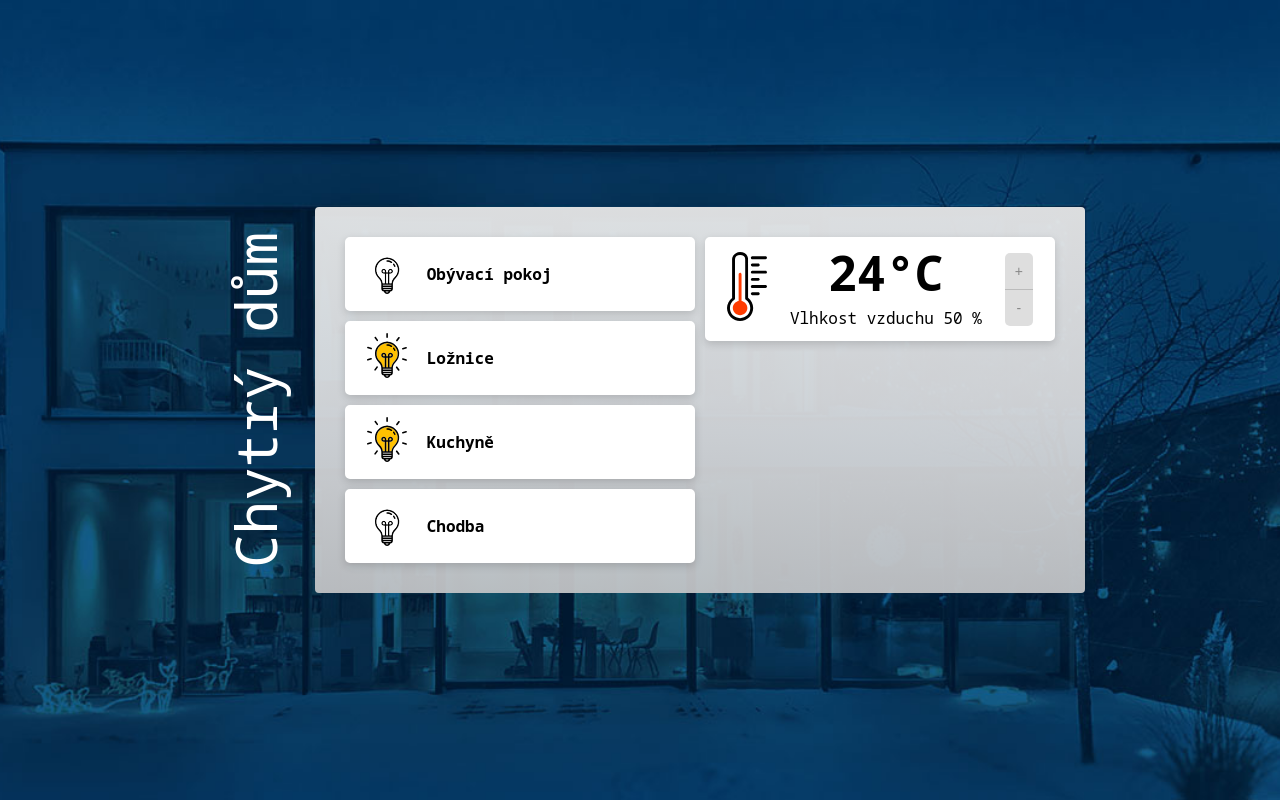
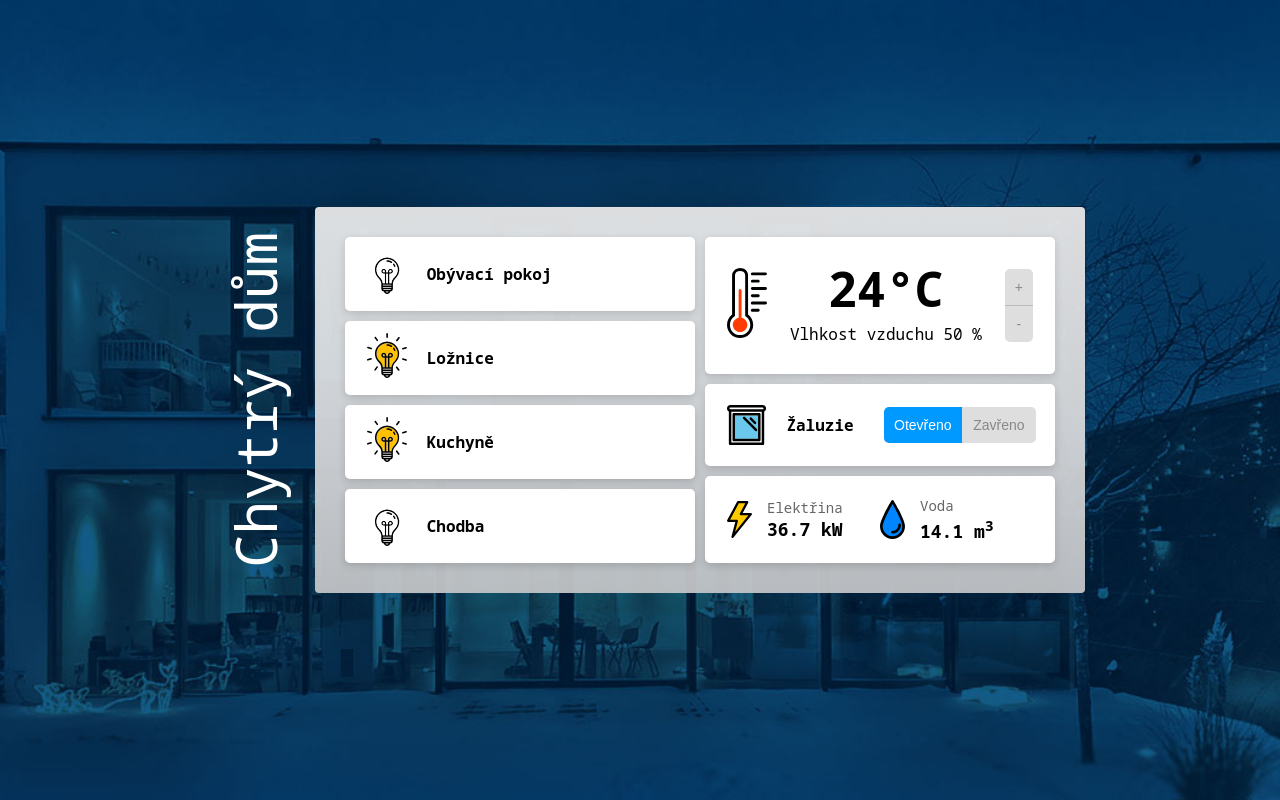
Before and after one commit to ArcanisCz/kristyna-opletalova-projekt2-chytry_dum-fork, a React app: page / in a window 1280 px wide. Built offline with nearby package versions, Linux system fonts and the light colour scheme.

Commit message:
nastavování state Blinds + komponenta Energy

```diff
--- a/package.json
+++ b/package.json
@@ -23,6 +23,7 @@
     "webpack-dev-server": "^4.10.0"
   },
   "dependencies": {
+    "classnames": "^2.3.2",
     "react": "^18.2.0",
     "react-dom": "^18.2.0"
   }
--- a/src/components/Blinds/index.jsx
+++ b/src/components/Blinds/index.jsx
@@ -1,19 +1,26 @@
 import blindsOpen from "../../images/blinds-open.svg";
-import React from "react";
+import blindsClosed from "../../images/blinds-closed.svg";
+import React, {useState} from "react";
+import {cn} from "../../index";
 
-const Blinds = () => {
+const Blinds = ({state}) => {
+    const [blinds, setBlinds] = useState(state);
+    const isOpen = blinds === 'open';
+
     return (
         <div className="blinds">
             <div className="blinds__icon">
-                <img src={blindsOpen}/>
+                <img src={isOpen ? blindsOpen : blindsClosed}/>
             </div>
             <div className="blinds__name">
                 Žaluzie
             </div>
             <div className="blinds__controls">
-                <button className="button button--active">Otevřeno</button>
-                <button className="button">Zavřeno</button>
+                <button className={cn('button', isOpen && 'button--active')} onClick={() => setBlinds('open')}>Otevřeno</button>
+                <button className={cn('button', !isOpen && 'button--active')} onClick={() => setBlinds('closed')}>Zavřeno</button>
             </div>
         </div>
     )
 }
+
+export default Blinds;
--- a/src/components/Dashboard/index.jsx
+++ b/src/components/Dashboard/index.jsx
@@ -1,12 +1,16 @@
 import React from "react";
 import Lights from "../Lights";
 import Climate from "../Climate";
+import Blinds from "../Blinds";
+import Energy from "../Energy";
 
 const Dashboard = ({data}) => {
     return (
         <main className="dashboard">
             <Lights lights={data.lights}/>
             <Climate temperature={data.climate.temperature} humidity={data.climate.humidity} />
+            <Blinds state={data.blinds}/>
+            <Energy electricity={data.energyConsumption.electricity} water={data.energyConsumption.water} />
         </main>
     )
 }
--- a/src/components/Energy/index.jsx
+++ b/src/components/Energy/index.jsx
@@ -1,29 +1,31 @@
-import electricity from "../../images/electricity.svg";
-import water from "../../images/water.svg";
+import electricityImg from "../../images/electricity.svg";
+import waterImg from "../../images/water.svg";
 import React from "react";
 
-const Energy = () => {
+const Energy = ({electricity, water}) => {
     return (
         <div className="energy"
         >
             <div className="energy__source">
                 <div className="energy__icon">
-                    <img src={electricity}/>
+                    <img src={electricityImg}/>
                 </div>
                 <div className="energy__consumption">
                     <div className="energy__description">Elektřina</div>
-                    <div className="energy__value">36.7 kW</div>
+                    <div className="energy__value">{electricity} kW</div>
                 </div>
             </div>
             <div className="energy__source">
                 <div className="energy__icon">
-                    <img src={water}/>
+                    <img src={waterImg}/>
                 </div>
                 <div className="energy__consumption">
                     <div className="energy__description">Voda</div>
-                    <div className="energy__value">14.1 m<sup>3</sup></div>
+                    <div className="energy__value">{water} m<sup>3</sup></div>
                 </div>
             </div>
         </div>
     )
 }
+
+export default Energy;
--- a/src/index.jsx
+++ b/src/index.jsx
@@ -5,6 +5,10 @@ import Header from "./components/Header";
 import Dashboard from "./components/Dashboard";
 import smartHomeData from "./smartHomeData";
 
+export function cn(...classes) {
+    const strings = classes.filter(item => typeof item === "string");
+    return strings.join(" ");
+}
 const App = () => (
     <>
         <div className="container">
```
